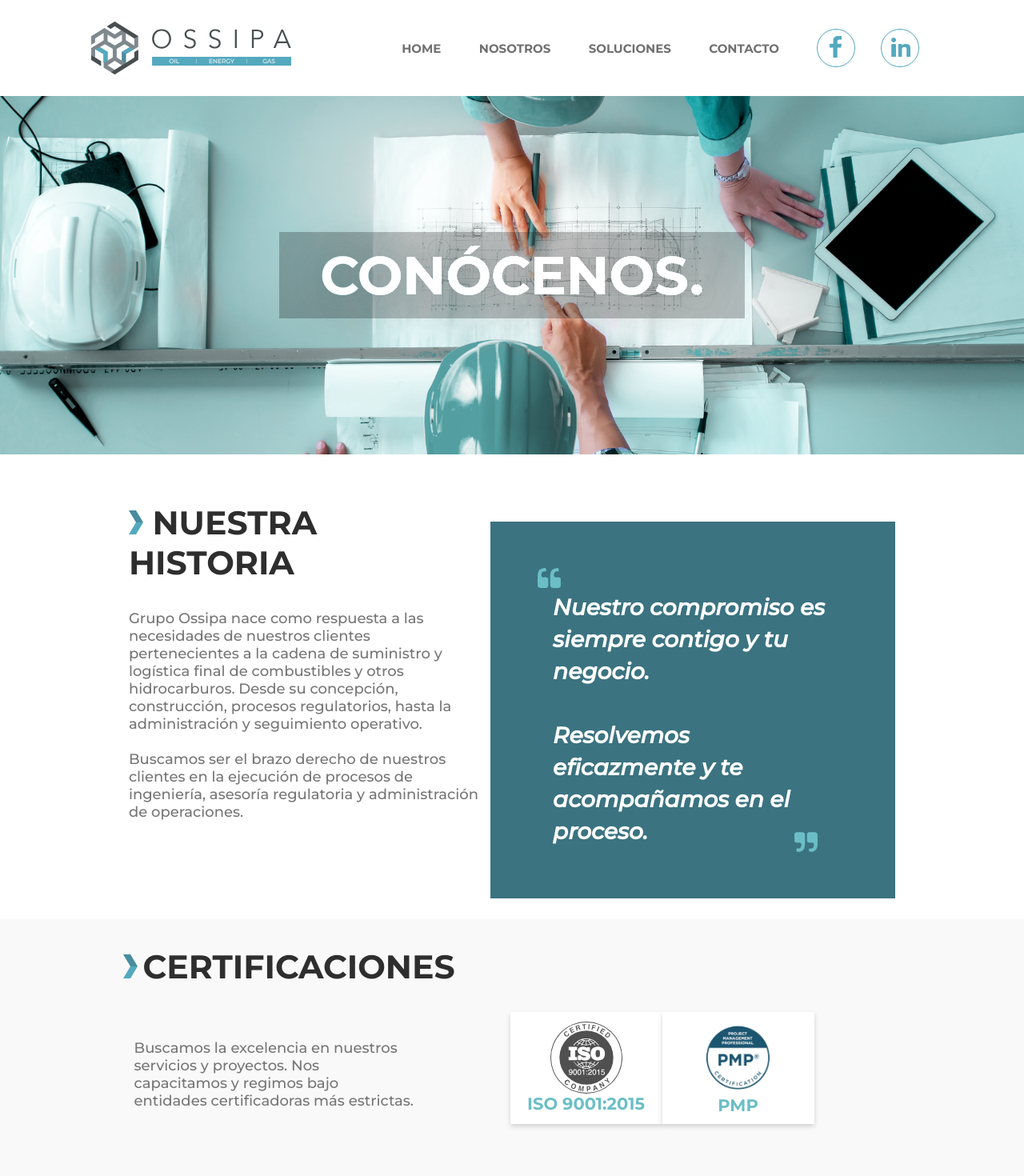
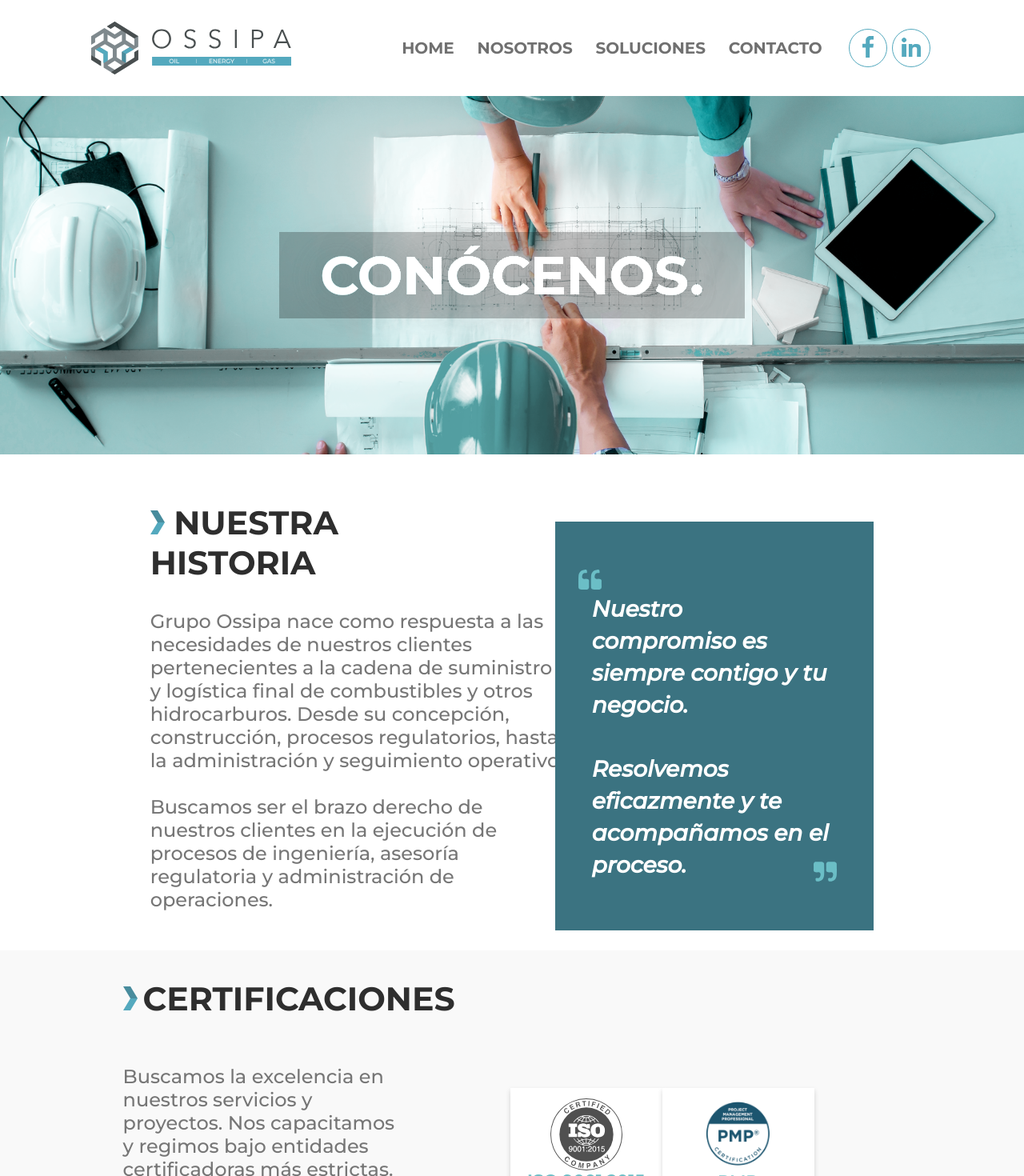
Before and after one commit to marquesin/proyectoossipa, a React (Create React App) app: page /nosotros in a window 1280 px wide. Shown: the top 1470 px of the page at 80% size. Built offline with nearby package versions, Linux system fonts and the light colour scheme.

Commit message:
Cambios por ultima version en tamaños y alineacion desktop.

```diff
--- a/src/Components/Contacto/HablaConNosotros/HablaConNosotros.css
+++ b/src/Components/Contacto/HablaConNosotros/HablaConNosotros.css
@@ -87,8 +87,8 @@
     display: flex;
     justify-content: center;
     flex-direction: column;
-    margin: 2%;
-    margin-left: 15%;
+    /* margin: 2%; */
+    margin-left: 4%;
 }
 .itemVisitanos{
     display: flex;
@@ -99,6 +99,8 @@
 .iconContactenos{
     width: 40px;
     height: 40px;
+    padding-left: 50%;
+    border-left: 3px solid #707070;
 }
 
 .CInfoVisit{
@@ -112,7 +114,7 @@
     letter-spacing: 0px;
     opacity: 1;
     font-size: 18px;
-    border-right: solid 3px #707070;
+    /* border-right: solid 3px #707070; */
     border-radius: 5%;
     width: 70%;
 }
@@ -126,6 +128,7 @@
 
 .infoSubVisitTitle{
     font-weight: 500;
+    margin-top: 0;
 }
 .containerIconVisit{
     display: flex;
--- a/src/Components/Footer/Footer.css
+++ b/src/Components/Footer/Footer.css
@@ -134,7 +134,7 @@ li {
 .social-media-footer {
   display: flex;
   justify-content: flex-end;
-  margin: 20px 0;
+  margin: 25px ;
 }
 .social-media-footerResponsive{
   display: none;
--- a/src/Components/Header/Header.css
+++ b/src/Components/Header/Header.css
@@ -26,7 +26,7 @@
 }
 
 .containerButtonHeader {
-    width: 45%;
+    width: 50%;
     display: flex;
     justify-content: space-between;
     margin-left: 10%;
@@ -37,7 +37,7 @@
     border: none;
     color: #707070;
     background-color: #FFFFFF;
-    font-size: 15px;
+    font-size: 20px;
 }
 
 .buttonHeader:hover{
@@ -46,7 +46,7 @@
 }
 
 .containerIconHeader {
-    width: 15%;
+    width: 10%;
     display: flex;
     justify-content: space-around;
     align-items: center;
--- a/src/Components/Home/Banner/Banner.css
+++ b/src/Components/Home/Banner/Banner.css
@@ -72,27 +72,29 @@
 
 .buttonBannerHomeSo {
     background-color: #54A9BE;
-    color: #707070;
+    color: #FFFFFF;
     opacity: 1;
     box-shadow: 0px 3px 6px #00000096;
 }
 
 .buttonBannerHomeSo:hover {
-    background-color: #3B7381;
-    color: #FFFFFF;
+    background: #2D5964 0% 0% no-repeat padding-box;
+    box-shadow: 0px 3px 6px #00000096;
+    border: 1px solid #177991;
+    border-radius: 8px;
     cursor: pointer;
 }
 
 .buttonBannerHomeNo {
-    background-color: #626D71;
+    background: #494F50 0% 0% no-repeat padding-box;
     box-shadow: 0px 3px 6px #000000A3;
-    /* border: 2px solid #FFFFFF; */
-    opacity: 1;
+    border-radius: 8px;
     color: #FFFFFF;
 }
 
 .buttonBannerHomeNo:hover {
-    background-color: #313639;
+    background: #000000 0% 0% no-repeat padding-box;
+    box-shadow: 0px 3px 6px #000000A3;
     cursor: pointer;
 
 }
--- a/src/Components/Home/Contactenos/Contactenos.css
+++ b/src/Components/Home/Contactenos/Contactenos.css
@@ -72,8 +72,11 @@
     height: 65px;
     margin-top: 8%;
     width: 400px;
-    background-color: #626D71;
-    border: solid 1px #707070;
+    border: 1px solid var(--unnamed-color-707070);
+    background: #626D71 0% 0% no-repeat padding-box;
+    border: 1px solid #707070;
+    /* background-color: #626D71;
+    border: solid 1px #707070; */
     font-weight: 700;
     font-size: 27px;
     color: #FFFFFF;
@@ -82,9 +85,19 @@
     text-shadow: 0px 3px 50px #4B4B4BE8;
 }
 .buttonEnviarMayorInfo:hover{
-    background-color:  #313639;
+    cursor: pointer;
+    background: #313639 0% 0% no-repeat padding-box;
+    border: 1px solid #707070;
 }
+#pAvisoDePrivacidad{
+    font-size: 12px !important;
+    text-align: center !important;
+    color: #313639 !important;
+}
+#pAvisoDePrivacidad a{
+    color: #313639 !important;
 
+}
 .conocenos{
     width: 70%;
     margin-top: 9%;
@@ -113,6 +126,7 @@ letter-spacing: 0px;
 color: #767676;
 opacity: 1;
 font-weight: 500;
+font-size: 24px;
 }
 .continervaloresConocenos{
     width: 100%;
--- a/src/Components/Home/Contactenos/Contactenos.js
+++ b/src/Components/Home/Contactenos/Contactenos.js
@@ -28,6 +28,10 @@ export default function Contactenos() {
             className="texteaMayorInfo"
           ></textarea>
           <button className="buttonEnviarMayorInfo">ENVIAR</button>
+          <p id="pAvisoDePrivacidad">
+            Al dar clic en enviar, acepta el <br />
+            <a href="#"> Aviso de Privacidad de OSSIPA</a>
+          </p>
         </div>
       </div>
       <div className="conocenos">
--- a/src/Components/Nosotros/Certificaciones/Certificaciones.css
+++ b/src/Components/Nosotros/Certificaciones/Certificaciones.css
@@ -21,6 +21,7 @@
     display: inline-flex;
     /* justify-content: space-between; */
     color: #2E2E2E;
+    margin-top: 10%;
 }
 .iconFlecha{
     margin-right: 2%;
@@ -29,10 +30,10 @@
     color: #767676;
     letter-spacing: 0px;
     opacity: 1;
-    font-size: 18px;
+    font-size: 24px;
     font-weight: 500;
     text-align: left;
-    padding: 4% 0 0 4%;
+    /* padding: 4% 0 0 4%; */
     width: 100%;
     display: flex;
     align-items: center;
@@ -43,7 +44,6 @@
     display: flex;
     align-items: flex-end;
     justify-content: center;
-    /* margin-left: 5%; */
     width: 65%;
 }
 
--- a/src/Components/Nosotros/NuestraHistoria/NuestraHistoria.css
+++ b/src/Components/Nosotros/NuestraHistoria/NuestraHistoria.css
@@ -21,32 +21,36 @@
 }
 
 .p1NuestraHistoria {
-    font-size: 18px;
-    font-weight: 700;
+    font-size: 24px;
+    font-weight: 500;
     color: #767676;
     text-align: left;
     letter-spacing: 0;
     opacity: 1;
+    width: 522px;
+
 }
 
 .p2NuestraHistoria {
-    font-size: 18px;
+    font-size: 24px;
     font-weight: 500;
     color: #767676;
     opacity: 1;
     letter-spacing: 0;
     text-align: left;
+    width: 522px;
 }
 
 .nuestraHistoriaDerechaComillas {
-    width: 40%;
+    width: 35%;
     background-color: #3B7381;
     display: flex;
     flex-direction: column;
     align-items: flex-start;
-    padding: 6%;
+    padding: 3%;
     margin-top: 6%;
-    /* height: 300px; */
+    height: auto;
+    justify-content: center;
 }
 .sup{
     font-weight: 700 !important;
@@ -113,8 +117,8 @@
 .ContainerComillaInf{
     display: flex;
     justify-content: flex-end;
-    width: 90%;
-    margin-top: -5%;
+    width: 95%;
+    margin-top: -7%;
 }
 
 @media screen and (max-width: 1200px) {
```
